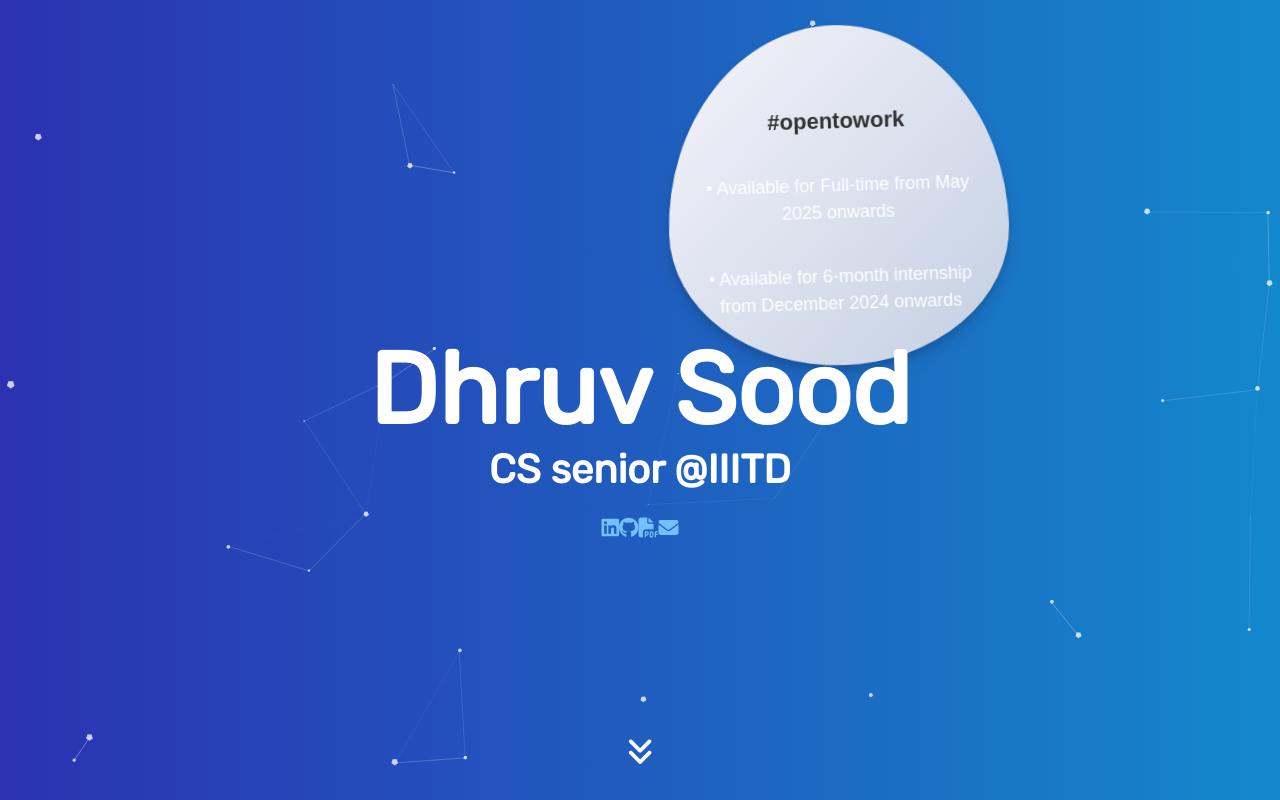
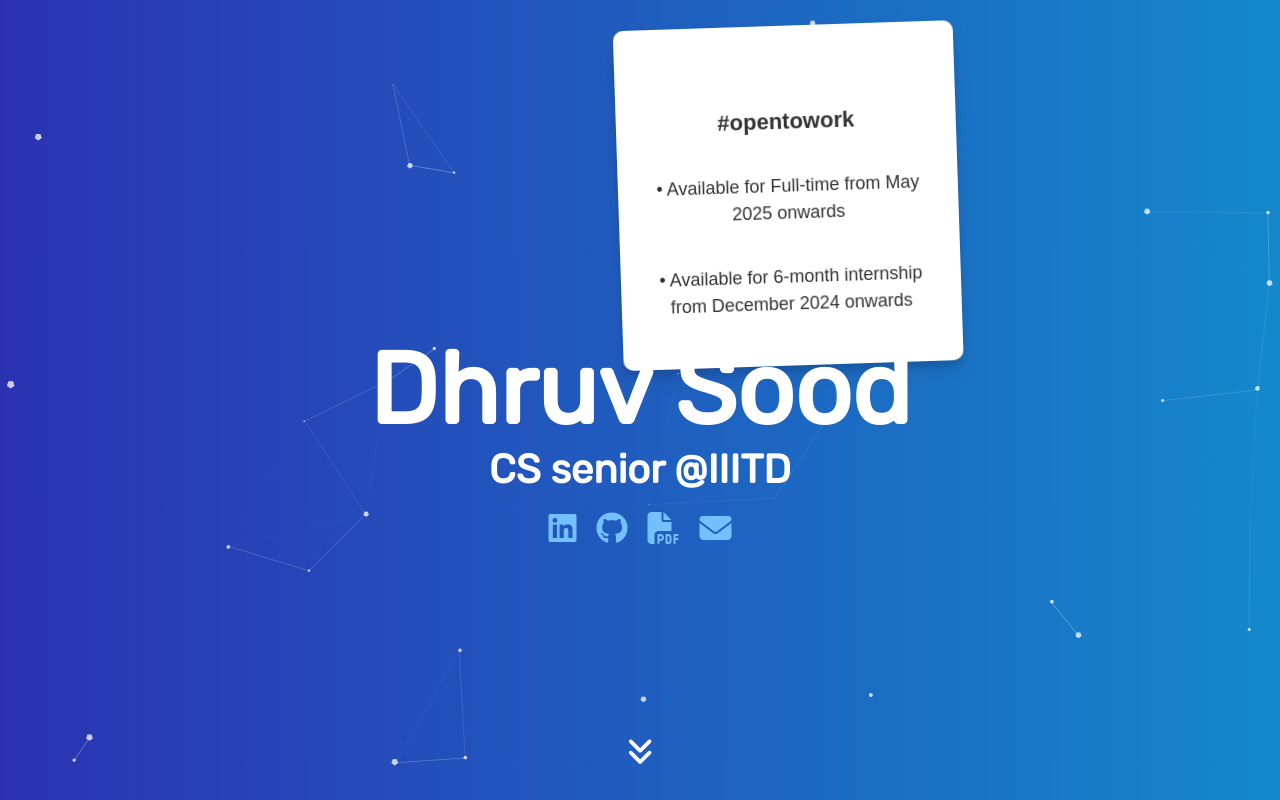
Before and after one commit to Dhruv3sood/DS.io, a plain HTML site: page index.html in a window 1280 px wide. Shown: the top 800 px of the page. Drawn offline with nearby package versions, Linux system fonts and the light colour scheme.

Commit message:
Update index.html

```diff
--- a/index.html
+++ b/index.html
@@ -19,20 +19,20 @@
       top: 20px;
       right: -320px;
       width: 300px;
-      background: linear-gradient(135deg, #f5f4fa 0%, #c3cfe2 100%);
-      border-radius: 50% 50% 50% 50% / 60% 60% 40% 40%;
+      background: #ffffff;
+      border-radius: 10px;
       padding: 20px;
       box-shadow: 0 10px 20px rgba(0, 0, 0, 0.1), 0 6px 6px rgba(0, 0, 0, 0.1);
       display: flex;
       justify-content: center;
       align-items: center;
-      animation: floatIn 8s ease-in-out infinite;
+      animation: floatIn 12s ease-in-out infinite;
       transform-origin: center right;
     }
 
     .cloud-text {
       font-size: 18px;
-      color: #fff; /* White text color */
+      color: #333;
       font-family: 'Arial', sans-serif;
       text-align: center;
       opacity: 0;
@@ -47,13 +47,13 @@
 
     .cloud-text-item {
       display: block;
-      margin-bottom: 10px; /* Increase spacing between lines */
+      margin-bottom: 10px;
     }
 
     .cloud-container i {
-      font-size: 36px; /* Increase icon size */
-      color: #000; /* White color for icons */
-      margin: 0 15px; /* Add horizontal spacing between icons */
+      font-size: 36px;
+      color: #000;
+      margin: 0 15px;
     }
 
     @keyframes floatIn {
@@ -75,6 +75,11 @@
         opacity: 1;
       }
     }
+
+    .header-icons i {
+      font-size: 2rem;
+      margin: 0 10px;
+    }
   </style>
 </head>
 <body>
@@ -86,19 +91,18 @@
       </h1>
       <div class="header-icons">
         <a aria-label="My LinkedIn Profile" target="_blank" href="https://www.linkedin.com/in/dhruvsood3/">
-          <i class="fa-brands fa-linkedin fa-lg" style="color: #74C0FC;"></i>
+          <i class="fa-brands fa-linkedin fa-2xl" style="color: #74C0FC;"></i>
         </a>
         <a aria-label="My Github Profile" target="_blank" href="https://github.com/Dhruv3sood">
-          <i class="fa-brands fa-github fa-lg" style="color: #74C0FC;"></i>
+          <i class="fa-brands fa-github fa-2xl" style="color: #74C0FC;"></i>
         </a>
         <a aria-label="My Résumé" target="_blank" href="https://docs.google.com/document/d/1G0Jdc1VKbZoTO0cToUPyAOElGV-y470_jos94sOxeJo/edit?usp=sharing">
-          <i class="fa-solid fa-file-pdf fa-lg" style="color: #74C0FC;"></i>
+          <i class="fa-solid fa-file-pdf fa-2xl" style="color: #74C0FC;"></i>
         </a>
         <a aria-label="Send Email" href="mailto: dhruv21387@iiitd.ac.in" target="_blank">
-          <i class="fa-solid fa-envelope fa-lg" style="color: #74C0FC;"></i>
+          <i class="fa-solid fa-envelope fa-2xl" style="color: #74C0FC;"></i>
         </a>
       </div>
-
     </div>
     <a class="down" href="#about" data-scroll>
       <i class="fas fa-angles-down fa-bounce" aria-hidden="true"></i>
@@ -144,7 +148,7 @@
         <i class="devicon-java-plain-wordmark colored"></i>
         <i class="devicon-cplusplus-plain colored"></i>
         <i class="devicon-mysql-plain-wordmark"></i>
-        <i class="devicon-jira-plain-wordmark"></i>
+
       </div>
 
       <div class="tech">
@@ -153,7 +157,7 @@
         <i class="devicon-visualstudio-plain colored"></i>
         <i class="devicon-linux-plain"></i>
         <i class="devicon-latex-original"></i>
-        <i class="devicon-r-plain colored"></i>
+        <i class="devicon-jira-plain-wordmark"></i>
       </div>
       <div>
         <i class="devicon-scikitlearn-plain"></i>
```
